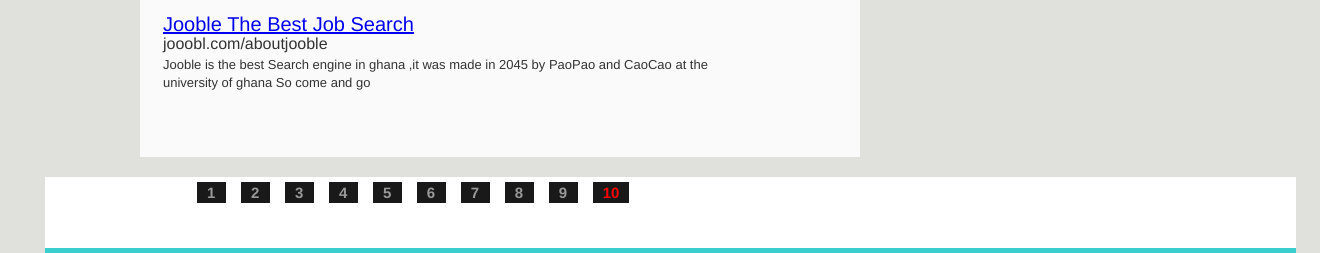
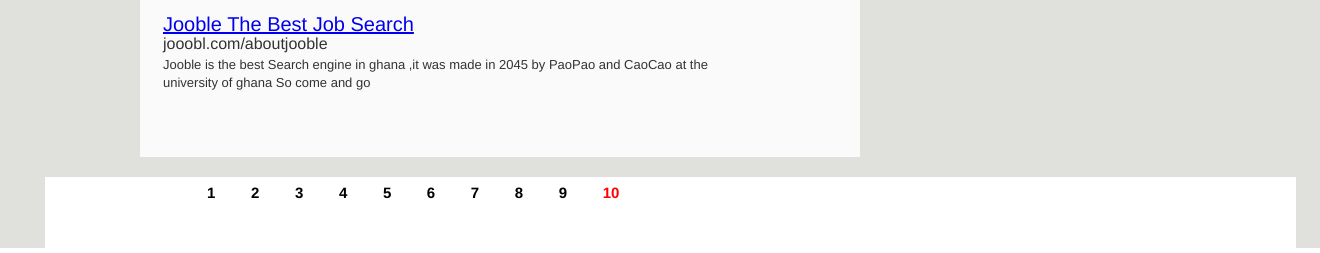
Before and after one commit to fhim50/joobleplate, a Django app: template templates/search/joobleresults.html in a window 1320 px wide. Shown: the part 1014-1267 px from the top of the page. Run offline with Django 3.2, Linux system fonts and the light colour scheme; the template is opened without the code that fills it, so the values that code supplies are empty.

Commit message:
many more

```diff
--- a/static/css/joobleresults.css
+++ b/static/css/joobleresults.css
@@ -39,7 +39,6 @@
         overflow:auto;
         text-align:right;
         background-color: rgba(255,255,255,1);
-        border-bottom:5px solid #3acfce;
         overflow: none;
 
         }
@@ -310,7 +309,7 @@
       .pagenation
       .value{
         display: inline;
-        background: rgba(0,0,0,0.9);
+        background: rgba(255,255,255,1);
         padding: 4px 7px 2px 10px;
         margin-left: 15px;
 
@@ -318,18 +317,11 @@
       .jooblefooter
       .pagenation
       .value:after{
-        margin-left: 20px;
       }
       .jooblefooter
       .pagenation
       .value:hover{
-        border:1px solid #3acfce;
-
         display: inline;
-
-
-
-
       }
       .jooblefooter
       .pagenation
@@ -347,7 +339,7 @@
       .jooblefooter
       .pagenation
       .value a{
-        color: #999999;
+        color: rgb(0,0,0);
         text-decoration: none;
         font-size: 15px;
         font-family: inherit;
```
